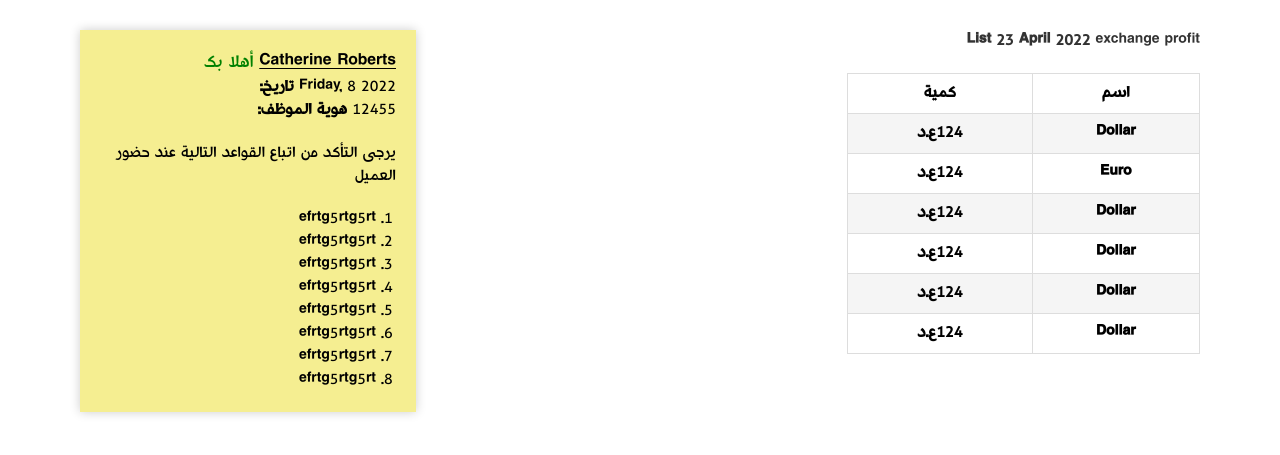
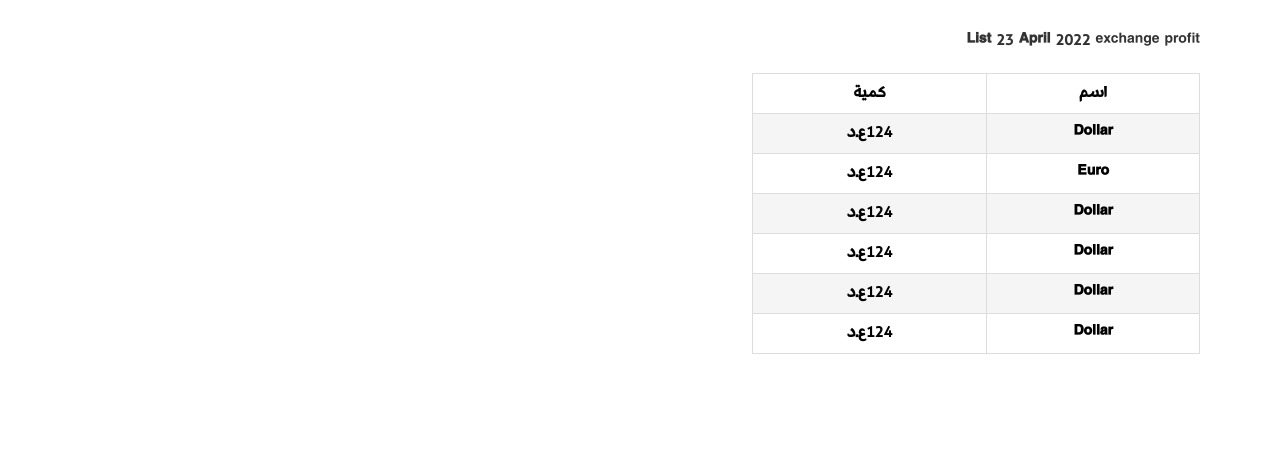
Before and after one commit to salimsuleiman/exchange_currency, a Django app: page /currencies/warehouse/ in a window 1280 px wide. Shown: the part 65-520 px from the top of the page. Run offline with Django 4.2, Linux system fonts and the light colour scheme; some libraries are stand-ins or nearby versions; some web fonts are replaced.

Commit message:
make it better

```diff
--- a/static/styles.css
+++ b/static/styles.css
@@ -213,7 +213,7 @@ select {
 /* labels */
 table {
     border-collapse: collapse;
-    width: 63%;
+    width: 80%;
     font-weight: 600;
   }
 
--- a/templates/currencies/warehouse.html
+++ b/templates/currencies/warehouse.html
@@ -65,32 +65,7 @@
 
            </div>
 
-           <div class="employee">
-            <p style="font-size: 18px">
-                <span style="text-decoration: underline;">Catherine Roberts</span>
-                <span style="font-weight: 500; color: green;">أهلا بك</span> </p>
-            <div>
-                <p>Friday, 8 2022
 
-                    <strong>تاريخ:</strong>
-                </p>
-                <p>12455 <strong>هوية الموظف: </strong> </p>
-
-            </div>
-            <div class="rules">
-                <p>يرجى التأكد من اتباع القواعد التالية عند حضور العميل</p>
-                <ol>
-                  <li>efrtg5rtg5rt</li>
-                  <li>efrtg5rtg5rt</li>
-                  <li>efrtg5rtg5rt</li>
-                  <li>efrtg5rtg5rt</li>
-                  <li>efrtg5rtg5rt</li>
-                  <li>efrtg5rtg5rt</li>
-                  <li>efrtg5rtg5rt</li>
-                  <li>efrtg5rtg5rt</li>
-                </ol>
-            </div>
-        </div>
         </div>
     </main>
 </body>
```
Also changed, not shown: templates/currencies/exchange.html (+0 -24 lines), templates/currencies/rate.html (+0 -28 lines), templates/currencies/reciepts.html (+0 -23 lines), templates/users/users.html (+0 -28 lines).
